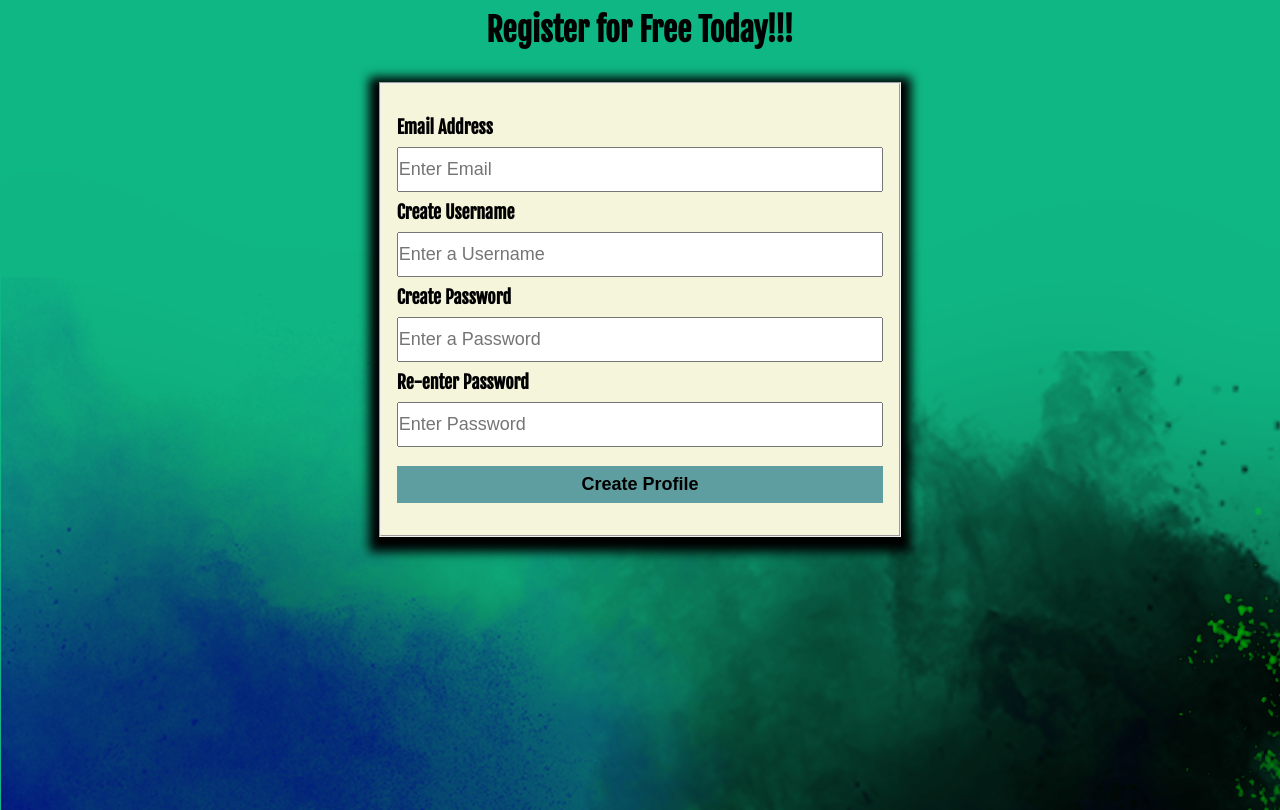
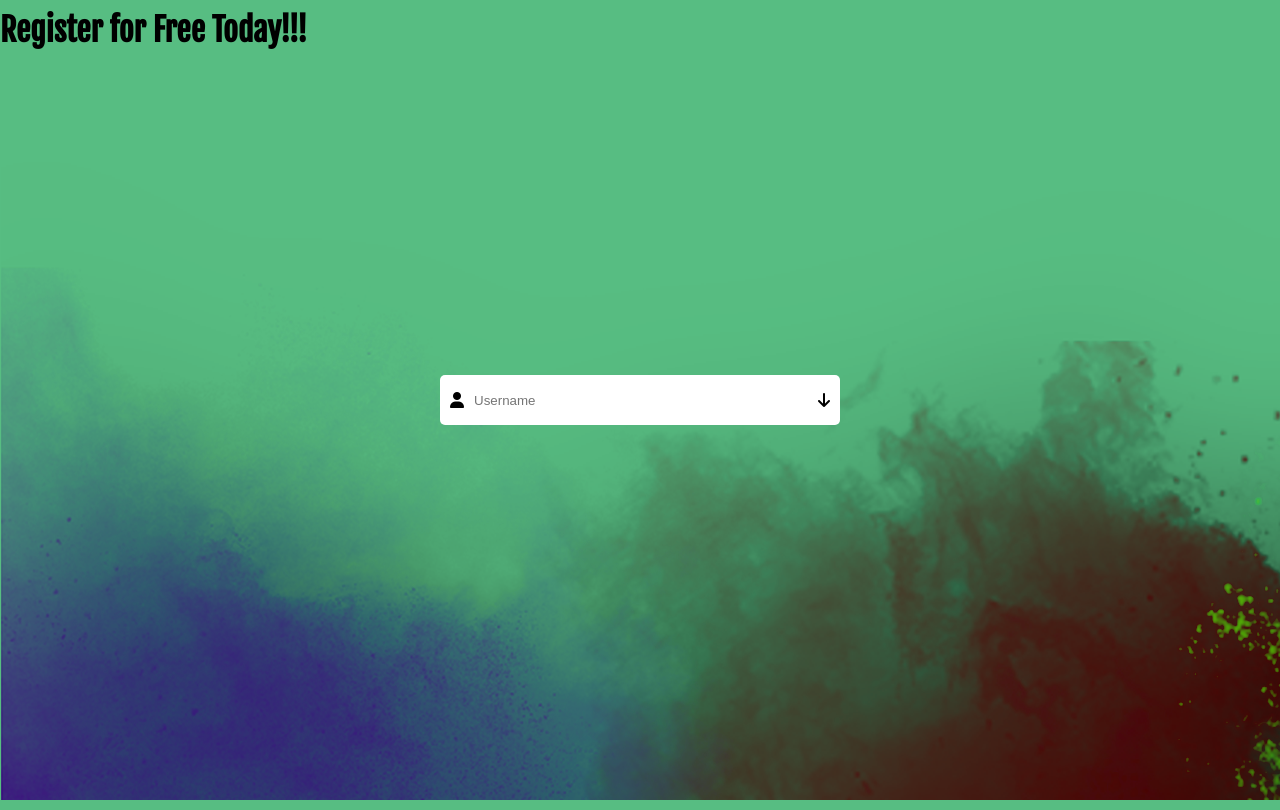
Before and after one commit to 28-png/codeup-web-exercises, a PHP site: page /register-page.html in a window 1280 px wide. Run offline with PHP 8.4, Linux system fonts and the light colour scheme; some libraries are stand-ins or nearby versions.

Commit message:
updated register page

```diff
--- a/css/register.css
+++ b/css/register.css
@@ -1,4 +1,5 @@
 *{
+    box-sizing: border-box;
     padding: 0;
     margin: 0;
 }
@@ -7,62 +8,130 @@ h1 {
     margin-top: 10px;
 }
 
-body, html {
+body {
 background-image: url("img/colorful-img.png");
-    background-color: #0fb784;
-    background-blend-mode: color-burn;
-    width: 100%;
-    height: 100%;
+   background-blend-mode: color-burn;
     font-family: "Fjalla one", cursive;
+    height: 100vh;
+   display: flex;
+    background-color: rgb(87, 189, 130);
+    transition: background 0.5s ease;
+    position: relative;
 }
 
-fieldset {
-    background-color: beige;
-    width: 40%;
-    margin: 0 auto;
-    padding: 1em;
-    box-shadow: 0 5px 10px 10px black ;
+/*fieldset {*/
+/*    background-color: beige;*/
+/*    width: 40%;*/
+/*    margin: 0 auto;*/
+/*    padding: 1em;*/
+/*    box-shadow: 0 5px 10px 10px black ;*/
+
+/*}*/
+
+/*.input {*/
+/*    font-size: large;*/
+/*    padding-top: 10px;*/
+/*    padding-bottom: 10px;*/
+/*    margin-top: .5em;*/
+/*    margin-bottom: .5em;*/
+/*    width: calc(100% - 4px)*/
+
+/*}*/
+
+.field-name,
+.field-email,
+.field-password,
+.field-finish {
+    position: absolute;
+    top: 50%;
+    left: 50%;
+    transform: translate(-50%, -50%);
+    background: white;
+    height: 50px;
+    width: 400px;
+    display: flex;
+    justify-content: space-between;
+    align-items: center;
+    border-radius: 5px;
+    transition: all 0.5s ease;
+}
+
+.field-name i,
+.field-email i,
+.field-password i,
+.field-finish i {
+    padding: 10px;
+    cursor: pointer;
 
 }
 
-.input {
-    font-size: large;
-    padding-top: 10px;
-    padding-bottom: 10px;
-    margin-top: .5em;
-    margin-bottom: .5em;
-    width: calc(100% - 4px)
+.field-name input,
+.field-email input,
+.field-password input {
+    background: none;
+    border: none;
+    flex: 1;
+    height: 100%;
+    outline: none;
 
 }
 
-form {
-    padding: 1em;
-    margin: 1em;
+
+div.inactive {
+    opacity: 0;
+    pointer-events: none;
+    transform: translate(-50%, 50%);
+
 }
 
-.form-group {
-    width: 100%;
-    margin: 1em 0;
+div.active {
+    opacity: 1;
+    pointer-events: all;
+    transform: translate(-50%, -50%);
+
 }
 
-.form-label {
-    font-weight: bolder;
-    font-size: large;
+@keyframes shake {
+    0%{
+        transform: translate(-50%, -50%) rotate(0deg);
+    }
+    50%{
+        transform: translate(-50%, -50%) rotate(10deg);
+    }
+    100%{
+        transform: translate(-50%, -50%) rotate(0deg);
+    }
+
 }
 
-.button-block {
-    width: 100%;
-}
+/*form {*/
+/*    padding: 1em;*/
+/*    margin: 1em;*/
+/*}*/
 
-.btn {
-    padding: 8px;
-    font-size: large;
-    font-weight: bold;
-    border: 1px lightblue;
-    background-color: cadetblue;
-    margin-top: 10px;
-}
-.h:hover {
-    color: white;
+/*.form-group {*/
+/*    width: 100%;*/
+/*    margin: 1em 0;*/
+/*}*/
 
-}
+/*.form-label {*/
+/*    font-weight: bolder;*/
+/*    font-size: large;*/
+/*}*/
+
+/*.button-block {*/
+/*    width: 100%;*/
+/*}*/
+
+/*.btn {*/
+/*    padding: 8px;*/
+/*    font-size: large;*/
+/*    font-weight: bold;*/
+/*    border: 1px lightblue;*/
+/*    background-color: cadetblue;*/
+/*    margin-top: 10px;*/
+/*}*/
+/*.h:hover {*/
+/*    color: white;*/
+
+/*}*/
--- a/javascript-animations.html
+++ b/javascript-animations.html
@@ -26,7 +26,7 @@
         <i class="fas fa-arrow-down"></i>
     </div>
     <div class="field-finish inactive">
-        <i class="fas fa-check"></i>
+       <i class="fas fa-check"></i>
         <p>Thank you for Registering!</p>
         <i class="fas fa-check"></i>
     </div>
--- a/js/javascript.js
+++ b/js/javascript.js
@@ -11,6 +11,10 @@ function animatedForm() {
            nextSlide(parent, nextForm);
       } else if (input.type === "email" && validateEmail(input)) {
            nextSlide(parent, nextForm);
+       } else if (input.type === "password" && validateUser(input)) {
+           nextSlide(parent, nextForm);
+       } else {
+           parent.style.animation = "shake 0.5s ease";
        }
         });
     });
--- a/register-page.html
+++ b/register-page.html
@@ -5,35 +5,35 @@
     <title>Register for Free!</title>
     <link rel="stylesheet" href="css/register.css">
     <link href="https://fonts.googleapis.com/css?family=Fjalla+One|Teko&display=swap" rel="stylesheet">
+    <meta charset="utf-8">
+    <meta name="viewport" content="width=device-width, initial-scale=1.0" />
+    <meta http-equiv="X-UA-Compatible" content="ie=edge" />
+    <script src="https://kit.fontawesome.com/9a07fbf157.js" crossorigin="anonymous"></script>
 </head>
-<script>
-    function checkPassword() {
-        var p = f.pass.value;
-        var cp = f.cPass.value;
-        if(p !== cp) {
-           alert('password does not match')
-        } else {
-
-        }
-    }
-</script>
     <body>
    <center><h1>Register for Free Today!!!</h1></center>
-     <form name="f">
-         <fieldset>
-             <div class="form-group">
-                 <label for="email" class="form-label">Email Address</label>
-                <input type="email" id="email" name="email" class="input" placeholder="Enter Email" required="required">
-                 <label for="username" class="form-label">Create Username</label>
-                 <input type="text" id="username" name="username" class="input" placeholder="Enter a Username" required="required">
-                 <label for="password" class="form-label">Create Password</label>
-                 <input type="password" id="password" name="pass" class="input" placeholder="Enter a Password" required="required">
-                 <label for="password2" class="form-label">Re-enter Password</label>
-                 <input type="password" id="password2" class="input" name="cPass" placeholder="Enter Password" required="required">
-             <button type="submit" name="submit" class="btn button-block h" value="checkPassword" onclick="checkPassword()">Create Profile</button>
+     <form>
+         <div class="field-name">
+                 <i class="fas fa-user"></i>
+                 <input type="text" name="user" placeholder="Username" required>
+                 <i class="fas fa-arrow-down"></i>
              </div>
-         </fieldset>
+             <div class="field-email inactive">
+                 <i class="fas fa-envelope"></i>
+                 <input type="email" placeholder="Email" required>
+                 <i class="fas fa-arrow-down"></i>
+            </div>
+             <div class="field-password inactive">
+                 <i class="fas fa-key"></i>
+                 <input type="password" placeholder="Password" required>
+                 <i class="fas fa-arrow-down"></i>
+             </div>
+             <div class="field-finish inactive">
+                 <i class="fas fa-check"></i>
+                 <p>Thank you for Registering!</p>
+                 <i class="fas fa-check"></i>
+             </div>
       </form>
-
+   <script defer src="js/javascript.js"></script>
     </body>
 </html>
```
Also changed, not shown: css/javascript-animations.css (+13 -0 lines).
